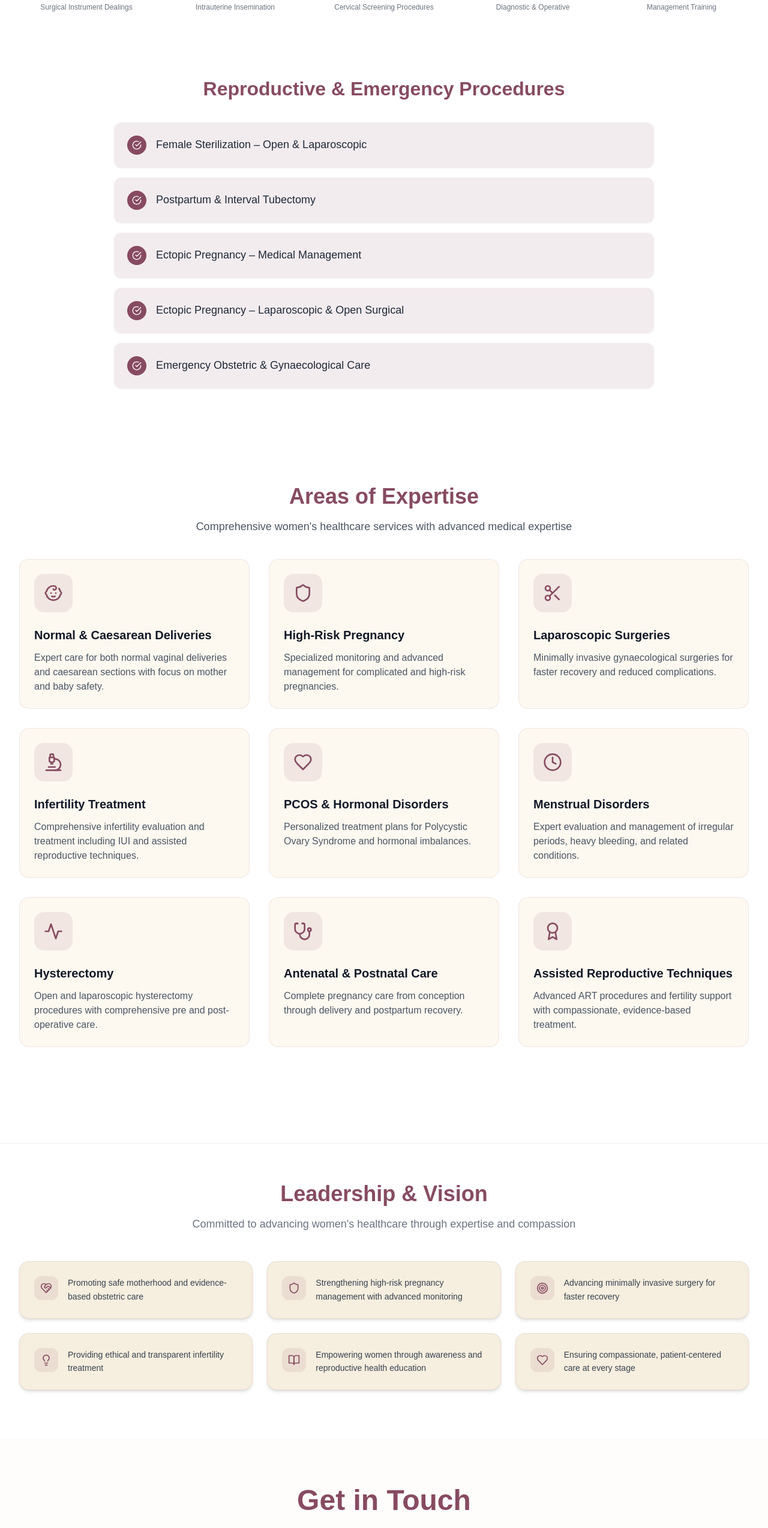
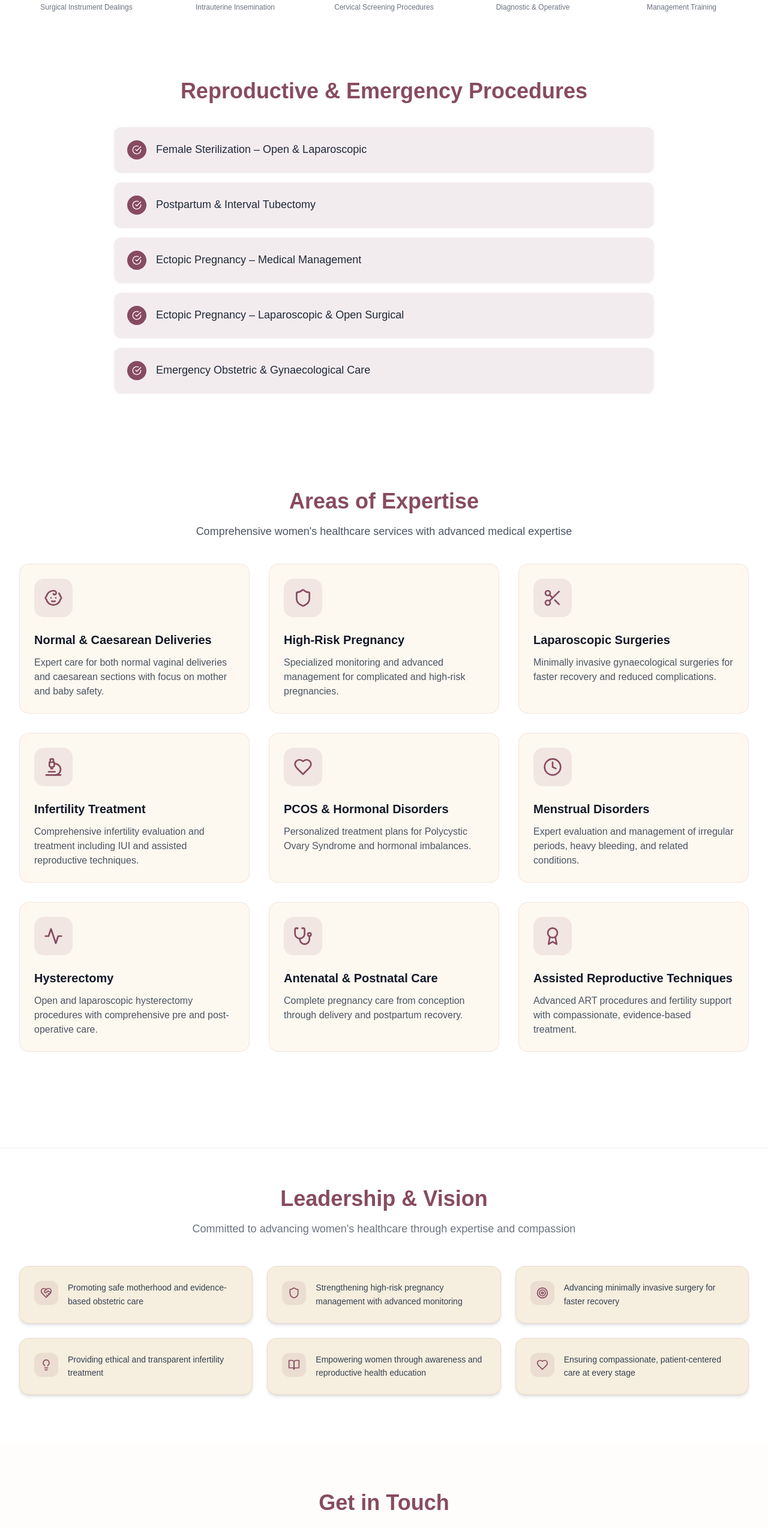
Before and after one commit to Sunil1068/dranushagynaco, a Next.js app in the folder frontend/: page / in a window 1280 px wide. Shown: the part 2265-4813 px from the top of the page at 60% size. Built offline with nearby package versions, Linux system fonts and the light colour scheme.

Commit message:
UI: Standardize section headings and remove divider in Get in Touch

```diff
--- a/frontend/src/app/page.tsx
+++ b/frontend/src/app/page.tsx
@@ -272,7 +272,7 @@ export default function HomePage() {
       {/* Education & Credentials */}
       <section id="experience" className="py-20 bg-gradient-to-br from-[#874B61]/5 to-white">
         <div className="max-w-7xl mx-auto px-4 sm:px-6 lg:px-8 text-center">
-          <h2 className="section-title text-[#874B61]">Education &amp; <span className="text-[#874B61]">Credentials</span></h2>
+          <h2 className="text-3xl md:text-4xl font-bold text-[#874B61] mb-4">Education &amp; <span className="text-[#874B61]">Credentials</span></h2>
           <p className="section-subtitle">
             Strong academic foundation with advanced surgical and reproductive training
           </p>
@@ -296,7 +296,7 @@ export default function HomePage() {
       <section className="py-20 bg-white">
         <div className="max-w-7xl mx-auto px-4 sm:px-6 lg:px-8">
           <div className="text-center mb-8">
-            <h2 className="section-title text-[#874B61]">Special <span className="text-[#874B61]">Training</span></h2>
+            <h2 className="text-3xl md:text-4xl font-bold text-[#874B61] mb-4">Special <span className="text-[#874B61]">Training</span></h2>
             <p className="section-subtitle">Advanced clinical skills and specialized fellowship programs</p>
           </div>
           <div className="grid sm:grid-cols-2 lg:grid-cols-5 gap-6">
@@ -313,9 +313,9 @@ export default function HomePage() {
 
           {/* Procedures */}
           <div className="mt-28 max-w-[900px] mx-auto">
-            <h3 className="text-2xl md:text-[32px] font-semibold text-center text-[#874B61] mb-10">
+            <h2 className="text-3xl md:text-4xl font-bold text-center text-[#874B61] mb-10">
               Reproductive &amp; Emergency Procedures
-            </h3>
+            </h2>
             <div className="space-y-4">
               {procedures.map((proc) => (
                 <div
@@ -366,7 +366,7 @@ export default function HomePage() {
       {/* Leadership & Vision */}
       <section className="py-12 md:py-20 bg-[#FFFFFF]">
         <div className="max-w-7xl mx-auto px-4 sm:px-6 lg:px-8 text-center border-t border-[#874B61]/10 pt-16">
-          <h2 className="section-title text-[#874B61]">Leadership &amp; <span className="text-[#874B61]">Vision</span></h2>
+          <h2 className="text-3xl md:text-4xl font-bold text-[#874B61] mb-4">Leadership &amp; <span className="text-[#874B61]">Vision</span></h2>
           <p className="section-subtitle">
             Committed to advancing women&apos;s healthcare through expertise and compassion
           </p>
@@ -387,10 +387,9 @@ export default function HomePage() {
       <section id="contact" className="py-12 md:py-20 bg-[#FDF8F0]/30">
         <div className="max-w-6xl mx-auto px-4 sm:px-6 lg:px-8">
           <div className="text-center mb-16">
-            <h2 className="text-3xl md:text-5xl font-bold text-[#874B61] mb-6">
+            <h2 className="text-3xl md:text-4xl font-bold text-[#874B61] mb-6">
               Get in <span className="text-[#874B61]">Touch</span>
             </h2>
-            <div className="w-20 h-1.5 bg-[#874B61] mx-auto rounded-full mb-6 opacity-30" />
             <p className="text-lg text-gray-600 max-w-2xl mx-auto">
               Visit our hospital or call to book an appointment
             </p>
```
